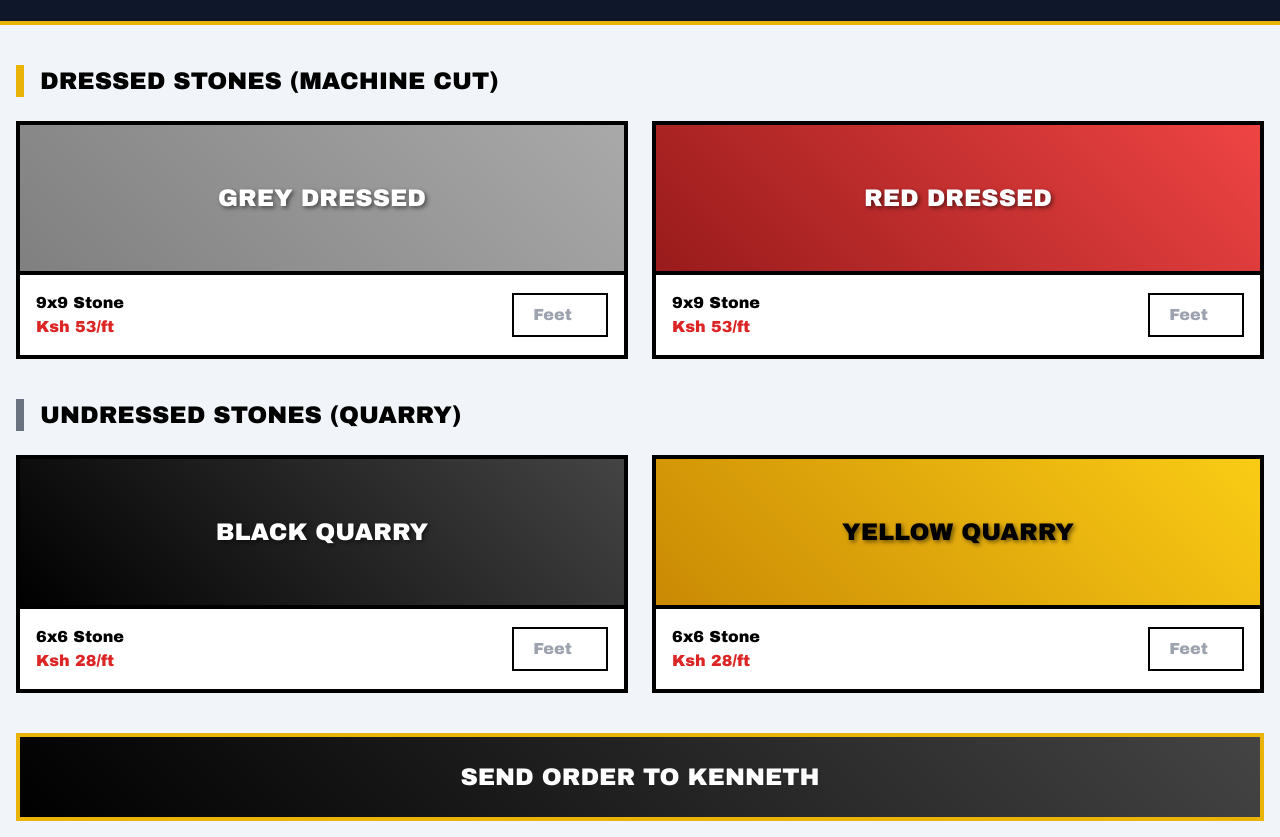
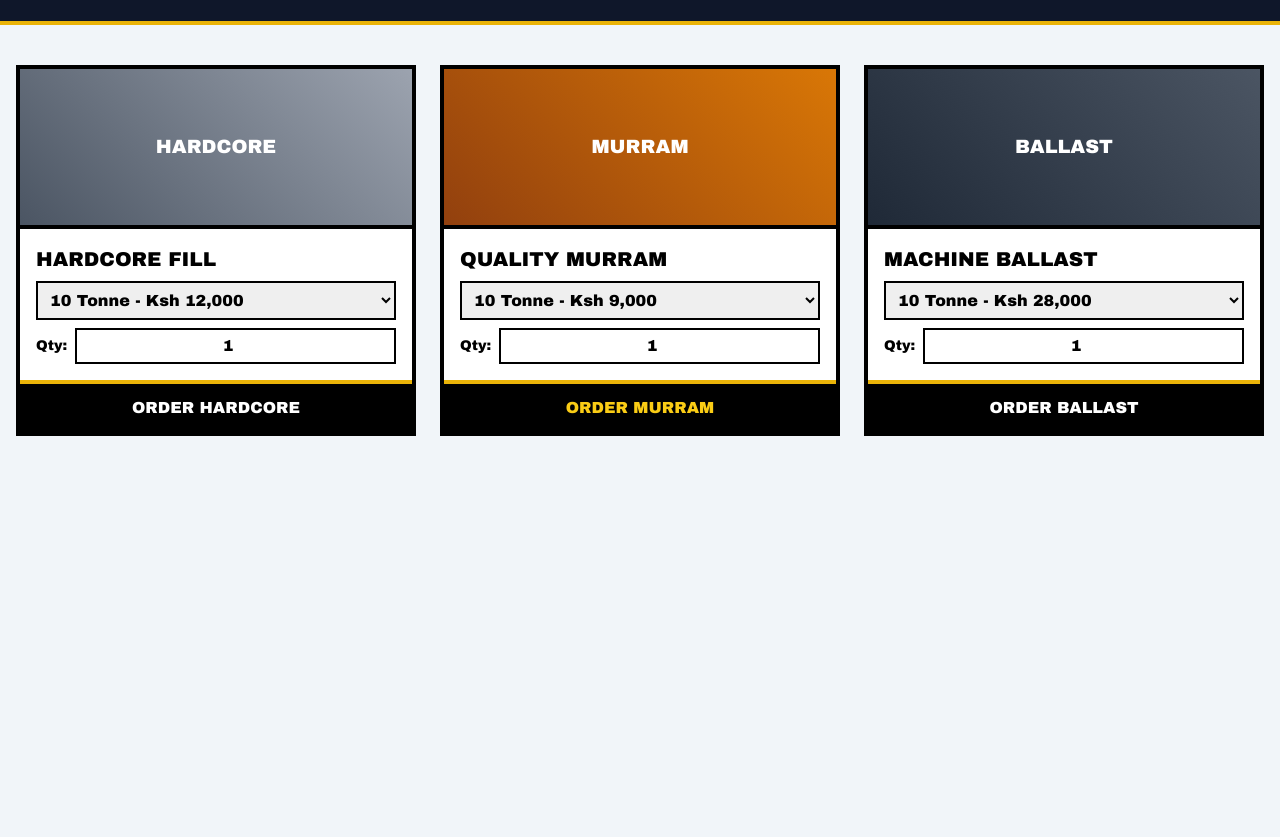
Before and after one commit to Okoth-hash/universal-stone-supplier, a website: page index.html in a window 1280 px wide. Shown: the part 79-916 px from the top of the page. After the commit the page ends 800 px from the top, so only its background shows below. Drawn offline with nearby package versions, Linux system fonts and the light colour scheme.

Commit message:
Added Hardcore, Murram, and Ballast with Kenyan prices

```diff
--- a/index.html
+++ b/index.html
@@ -2,65 +2,87 @@
 <html lang="en">
 <head>
     <meta charset="UTF-8"><meta name="viewport" content="width=device-width, initial-scale=1.0">
-    <title>KENNETH OMONDI WARE | STONE SUPPLIES</title>
+    <title>KENNETH OMONDI WARE | AGGREGATES</title>
     <script src="https://cdn.tailwindcss.com"></script>
     <style>
         body { background-color: #f1f5f9; font-family: 'Arial Black', sans-serif; }
-        .stone-box { height: 150px; width: 100%; border-bottom: 4px solid #000; display: flex; align-items: center; justify-content: center; color: white; text-shadow: 2px 2px 4px rgba(0,0,0,0.5); }
-        .bg-grey { background: linear-gradient(45deg, #808080, #a9a9a9); }
-        .bg-red { background: linear-gradient(45deg, #991b1b, #ef4444); }
-        .bg-black { background: linear-gradient(45deg, #000000, #444444); }
-        .bg-yellow { background: linear-gradient(45deg, #ca8a04, #facc15); color: #000; }
-        .stone-card { background: white; border: 4px solid #000; overflow: hidden; transition: 0.2s; }
-        .stone-card:hover { transform: scale(1.02); }
+        .material-card { background: white; border: 4px solid #000; overflow: hidden; }
+        .img-placeholder { height: 160px; width: 100%; display: flex; align-items: center; justify-content: center; font-size: 1.2rem; color: white; border-bottom: 4px solid #000; }
+        .bg-hardcore { background: linear-gradient(45deg, #4b5563, #9ca3af); }
+        .bg-murram { background: linear-gradient(45deg, #92400e, #d97706); }
+        .bg-ballast { background: linear-gradient(45deg, #1f2937, #4b5563); }
+        .btn-order { background: #000; color: #fff; width: 100%; padding: 12px; font-weight: 900; border-top: 4px solid #eab308; }
     </style>
 </head>
 <body>
     <nav class="bg-slate-900 p-6 text-white text-center border-b-4 border-yellow-500">
         <h1 class="text-3xl uppercase italic text-yellow-400">KENNETH OMONDI WARE</h1>
-        <p class="text-xs tracking-widest uppercase">9x9 & 6x6 Dressed & Undressed Specialist</p>
+        <p class="text-xs tracking-widest uppercase">Construction Aggregates & Stones</p>
     </nav>
 
-    <div class="container mx-auto p-4">
-        <h2 class="text-2xl font-black uppercase my-6 border-l-8 border-yellow-500 pl-4">Dressed Stones (Machine Cut)</h2>
-        <div class="grid grid-cols-1 md:grid-cols-2 gap-6">
-            <div class="stone-card">
-                <div class="stone-box bg-grey text-2xl">GREY DRESSED</div>
-                <div class="p-4 flex justify-between items-center">
-                    <div><p class="font-black">9x9 Stone</p><p class="text-red-600">Ksh 53/ft</p></div>
-                    <input type="number" placeholder="Feet" class="w-24 border-2 border-black p-2 text-center">
+    <div class="container mx-auto p-4 grid grid-cols-1 md:grid-cols-3 gap-6 mt-6">
+
+        <div class="material-card">
+            <div class="img-placeholder bg-hardcore uppercase">Hardcore</div>
+            <div class="p-4">
+                <h3 class="font-black text-xl uppercase">Hardcore Fill</h3>
+                <select id="size-hardcore" class="w-full border-2 border-black p-2 my-2 font-bold">
+                    <option value="12000">10 Tonne - Ksh 12,000</option>
+                    <option value="22000">20 Tonne - Ksh 22,000</option>
+                </select>
+                <div class="flex items-center gap-2">
+                    <span class="text-sm">Qty:</span>
+                    <input type="number" id="qty-hardcore" value="1" min="1" class="w-full border-2 border-black p-1 text-center font-bold">
                 </div>
             </div>
-            <div class="stone-card">
-                <div class="stone-box bg-red text-2xl">RED DRESSED</div>
-                <div class="p-4 flex justify-between items-center">
-                    <div><p class="font-black">9x9 Stone</p><p class="text-red-600">Ksh 53/ft</p></div>
-                    <input type="number" placeholder="Feet" class="w-24 border-2 border-black p-2 text-center">
+            <button onclick="sendSms('Hardcore')" class="btn-order uppercase">Order Hardcore</button>
+        </div>
+
+        <div class="material-card">
+            <div class="img-placeholder bg-murram uppercase">Murram</div>
+            <div class="p-4">
+                <h3 class="font-black text-xl uppercase">Quality Murram</h3>
+                <select id="size-murram" class="w-full border-2 border-black p-2 my-2 font-bold">
+                    <option value="9000">10 Tonne - Ksh 9,000</option>
+                    <option value="16000">20 Tonne - Ksh 16,000</option>
+                </select>
+                <div class="flex items-center gap-2">
+                    <span class="text-sm">Qty:</span>
+                    <input type="number" id="qty-murram" value="1" min="1" class="w-full border-2 border-black p-1 text-center font-bold">
                 </div>
             </div>
+            <button onclick="sendSms('Murram')" class="btn-order uppercase text-yellow-400">Order Murram</button>
         </div>
 
-        <h2 class="text-2xl font-black uppercase my-6 border-l-8 border-gray-500 pl-4 mt-10">Undressed Stones (Quarry)</h2>
-        <div class="grid grid-cols-1 md:grid-cols-2 gap-6 mb-10">
-            <div class="stone-card">
-                <div class="stone-box bg-black text-2xl">BLACK QUARRY</div>
-                <div class="p-4 flex justify-between items-center">
-                    <div><p class="font-black">6x6 Stone</p><p class="text-red-600">Ksh 28/ft</p></div>
-                    <input type="number" placeholder="Feet" class="w-24 border-2 border-black p-2 text-center">
+        <div class="material-card">
+            <div class="img-placeholder bg-ballast uppercase">Ballast</div>
+            <div class="p-4">
+                <h3 class="font-black text-xl uppercase">Machine Ballast</h3>
+                <select id="size-ballast" class="w-full border-2 border-black p-2 my-2 font-bold">
+                    <option value="28000">10 Tonne - Ksh 28,000</option>
+                    <option value="52000">20 Tonne - Ksh 52,000</option>
+                </select>
+                <div class="flex items-center gap-2">
+                    <span class="text-sm">Qty:</span>
+                    <input type="number" id="qty-ballast" value="1" min="1" class="w-full border-2 border-black p-1 text-center font-bold">
                 </div>
             </div>
-            <div class="stone-card">
-                <div class="stone-box bg-yellow text-2xl">YELLOW QUARRY</div>
-                <div class="p-4 flex justify-between items-center">
-                    <div><p class="font-black">6x6 Stone</p><p class="text-red-600">Ksh 28/ft</p></div>
-                    <input type="number" placeholder="Feet" class="w-24 border-2 border-black p-2 text-center">
-                </div>
-            </div>
+            <button onclick="sendSms('Ballast')" class="btn-order uppercase">Order Ballast</button>
         </div>
 
-        <button onclick="window.location.href='sms:0712694976?body=I would like to order stones.'" class="w-full bg-black text-white py-6 text-2xl font-black border-4 border-yellow-500 uppercase">
-            SEND ORDER TO KENNETH
-        </button>
     </div>
+
+    <script>
+        function sendSms(item) {
+            const sizeElement = document.getElementById('size-' + item.toLowerCase());
+            const qty = document.getElementById('qty-' + item.toLowerCase()).value;
+            const price = sizeElement.value;
+            const text = sizeElement.options[sizeElement.selectedIndex].text;
+            const total = price * qty;
+
+            const message = "ORDER FOR KENNETH:\nItem: " + item + "\nDetails: " + text + "\nQuantity: " + qty + " Lorries\nTOTAL: Ksh " + total;
+            window.location.href = "sms:0712694976?body=" + encodeURIComponent(message);
+        }
+    </script>
 </body>
 </html>
```
